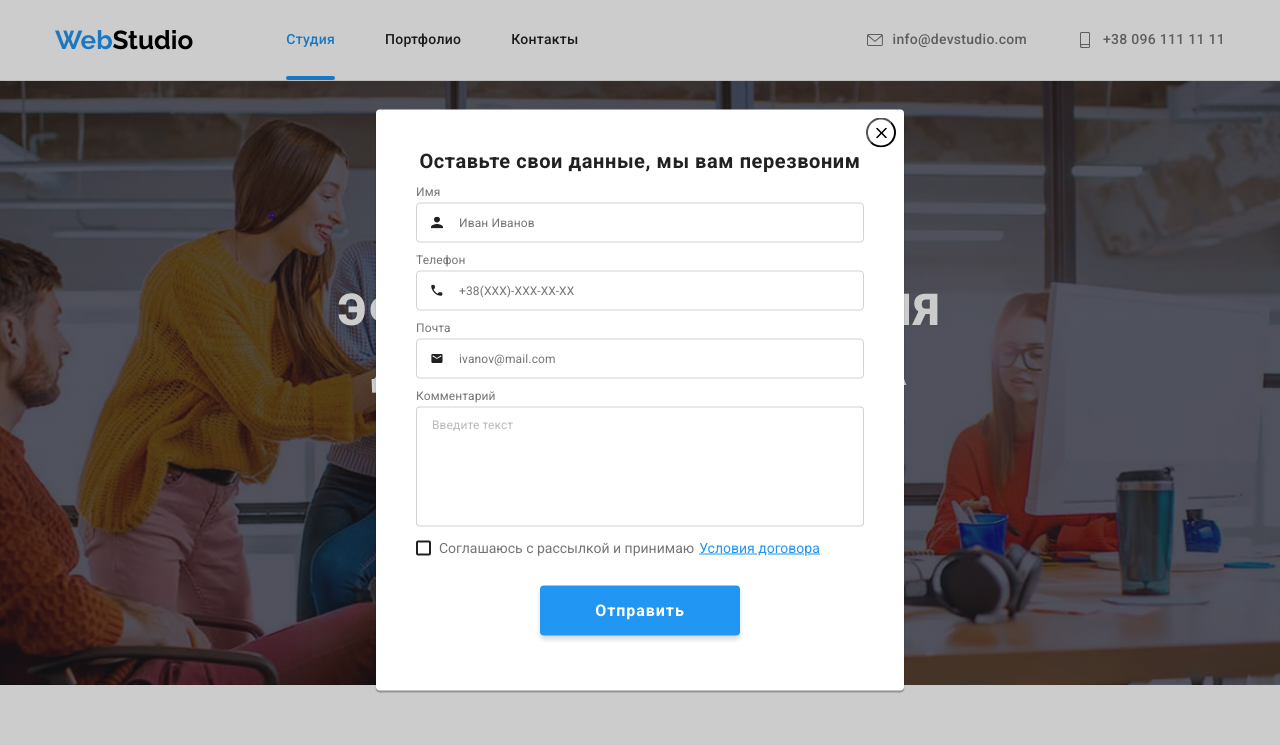
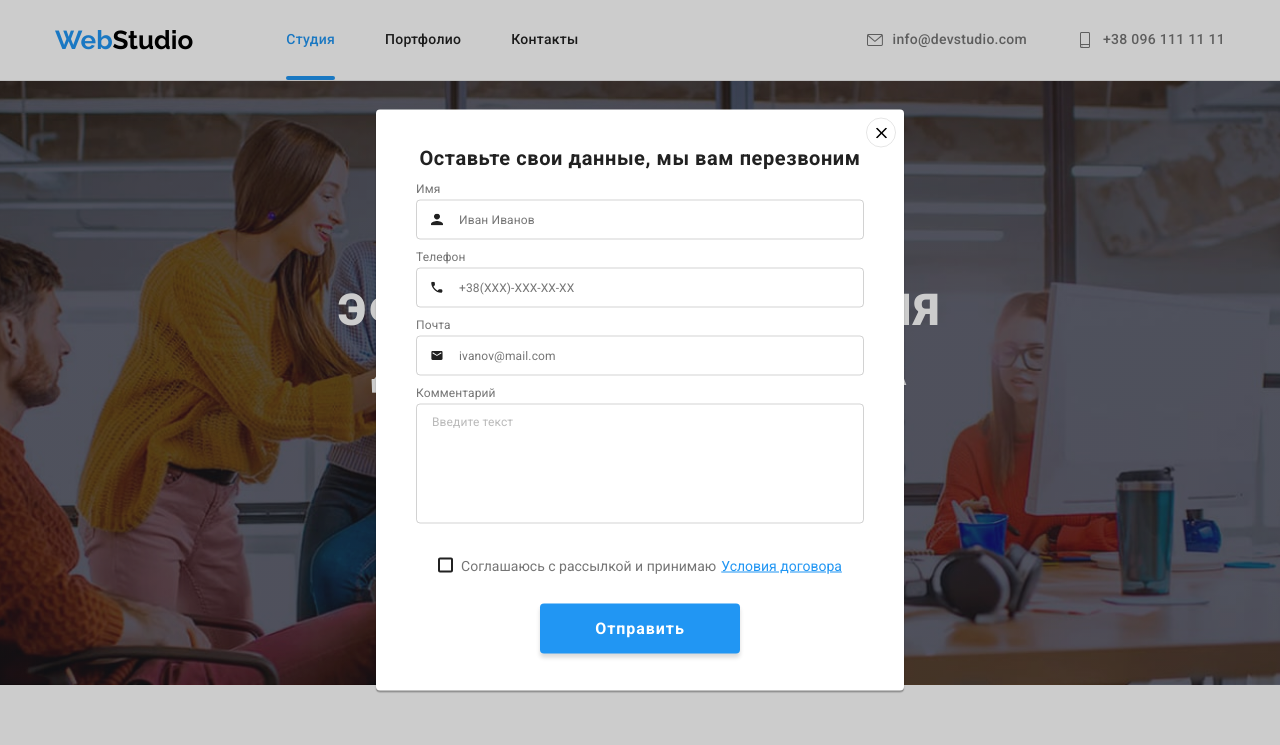
Before and after one commit to Ye2212/goit-markup-hw-06, a plain HTML site: page index.html in a window 1280 px wide. Shown: the top 745 px of the page. Drawn offline with nearby package versions, Linux system fonts and the light colour scheme.

Commit message:
modal form fixed

```diff
--- a/css/style.css
+++ b/css/style.css
@@ -927,31 +927,37 @@ color: var(--primary-text-color);
 }
 .modal {
   position: absolute;
+  display: flex;
+  align-items: center;
+  justify-content: center;
+
   width: 528px;
   height: 581px;
   padding: 40px;
 
-  background: var(--white-color);
+  background-color: var(--white-color);
   box-shadow: 0px 1px 3px rgba(0, 0, 0, 0.12), 0px 1px 1px rgba(0, 0, 0, 0.14), 0px 2px 1px rgba(0, 0, 0, 0.2);
   border-radius: 4px;
+
   left: 50%;
   top: 50%;
   transform: translate(-50%, -50%);
-  opacity: 1;
 }
 .btn-close {
   width: 30px;
   height: 30px;
-  border: 1px solid rgba(0, 0, 0, 0,1);
-  background-color: unset;
+  border: 1px solid rgba(0, 0, 0, 0.1);
+  background-color: transparent;
   border-radius: 50%;
+  cursor: pointer;
+
   position: absolute;
   right: 8px;
   top: 8px;
+
   display: flex;
   align-items: center;
   justify-content: center;
-  cursor: pointer;
 
   transition: border-color 250ms cubic-bezier(0.4, 0, 0.2, 1);
 }
@@ -993,7 +999,9 @@ color: var(--primary-text-color);
 }
 .modal-form-field {
   margin-bottom: 10px;
+  /* background-color: yellowgreen; */
 }
+
 .user-data-label {
   display: block;
 
@@ -1041,9 +1049,14 @@ input:focus {
 .input:focus + .icon-form  {
   fill:var(--accent-color);
 }
+.modal-comment-wrapper {
+  margin-bottom: 30px;
+  /* background-color: orange; */
+}
 .modal-comment {
   width: 100%;
   height: 120px;
+  background-color: transparent;
   border: 1px solid rgba(33, 33, 33, 0.2);
   border-radius: 4px;
   padding-left: 15px;
@@ -1068,7 +1081,16 @@ input:focus {
   border-color: var(--accent-color);
   outline: none;
 }
-
+.checkbox-policy {
+  display: flex;
+  align-items: center;
+  justify-content: center;
+  margin-bottom: 30px;
+  /* background-color: lightblue; */
+}
+.checkbox-policy-wrapper {
+  display: flex;
+}
 /* Для того, чтобы добавть check через bacground-image */
 /* .check-label {
   display: flex;
@@ -1093,14 +1115,18 @@ input:focus {
  } */
 
  /* Вставляем иконку галочки через спрайт */
+ /* Выравниваем строку с чекбоксом по центру */
 .check-label {
   display: flex;
   align-items: center;
+  justify-content: center;
 }
 .icon-check {
   width: 15px;
   height: 15px;
   border: 2px solid #212121;
+  background-color: transparent;
+  cursor: pointer;
   border-radius: 2px;
   margin-right: 8px;
   /* центрируем галочку */
@@ -1110,24 +1136,23 @@ input:focus {
 
   transition: border-color 250ms cubic-bezier(0.4, 0, 0.2, 1);
 }
-.checkbox:hover + .check-label > .icon-check,
-.checkbox:focus + .check-label > .icon-check {
+
+.checkbox:hover + .check-label  .icon-check,
+.checkbox:focus + .check-label  .icon-check {
   border-color: var(--accent-color);
 }
 .checkbox:checked + .check-label .icon-check {
   background-color: var(--accent-color);
   border: none;
 }
-.icon-check {
-  background-color: transparent;
-}
+
 .modal-policy-link {
   color: var(--accent-color);
   margin-left: 5px;
 }
 .modal-form-btn {
   display: block;
-  margin: 30px auto 40px;
+  margin: auto;
 
   width: 200px;
   height: 50px;
@@ -1140,6 +1165,7 @@ input:focus {
   color:var(--white-color);
   font-family: Roboto;
   font-style: normal;
+  align-self: center;
   font-weight: 700;
 
   background-color: var(--accent-color);
--- a/index.html
+++ b/index.html
@@ -459,28 +459,24 @@
                     </span>
                 </div>
 
-                <div class="modal-form-field">
+                <div class="modal-comment-wrapper">
                 <label class="user-data-label">Комментарий</label>
                 <textarea class="modal-comment" name="modal-comment" placeholder="Введите текст"></textarea>
                 </div>
 
-                <div class="modal-form-field">
+                <div class="checkbox-policy">
                 <input class="checkbox visually-hidden" id="check" name="policy" type="checkbox"/>
                 <label class="check-label" for="check">
-                    <span class="icon-check">
-                        <svg class="" width="11" height="8" >
+                <span class="checkbox-policy-wrapper">
+                        <svg class="icon-check" width="11" height="8" >
                             <use href="./images/design-img/sprite.svg#icon-check"></use>
                         </svg>
-                    </span>
-                    Соглашаюсь с рассылкой и принимаю <a class="modal-policy-link" href="">Условия договора</a></label>
-                </div>
-
-
+                    Соглашаюсь с рассылкой и принимаю <a class="modal-policy-link" href="">Условия договора</a>
+                </span>
+                </label>
+            </div>
 
                 <button class="modal-form-btn" type="submit">Отправить</button>
-
-
-
             </form>
         </div>
     </div>
```
